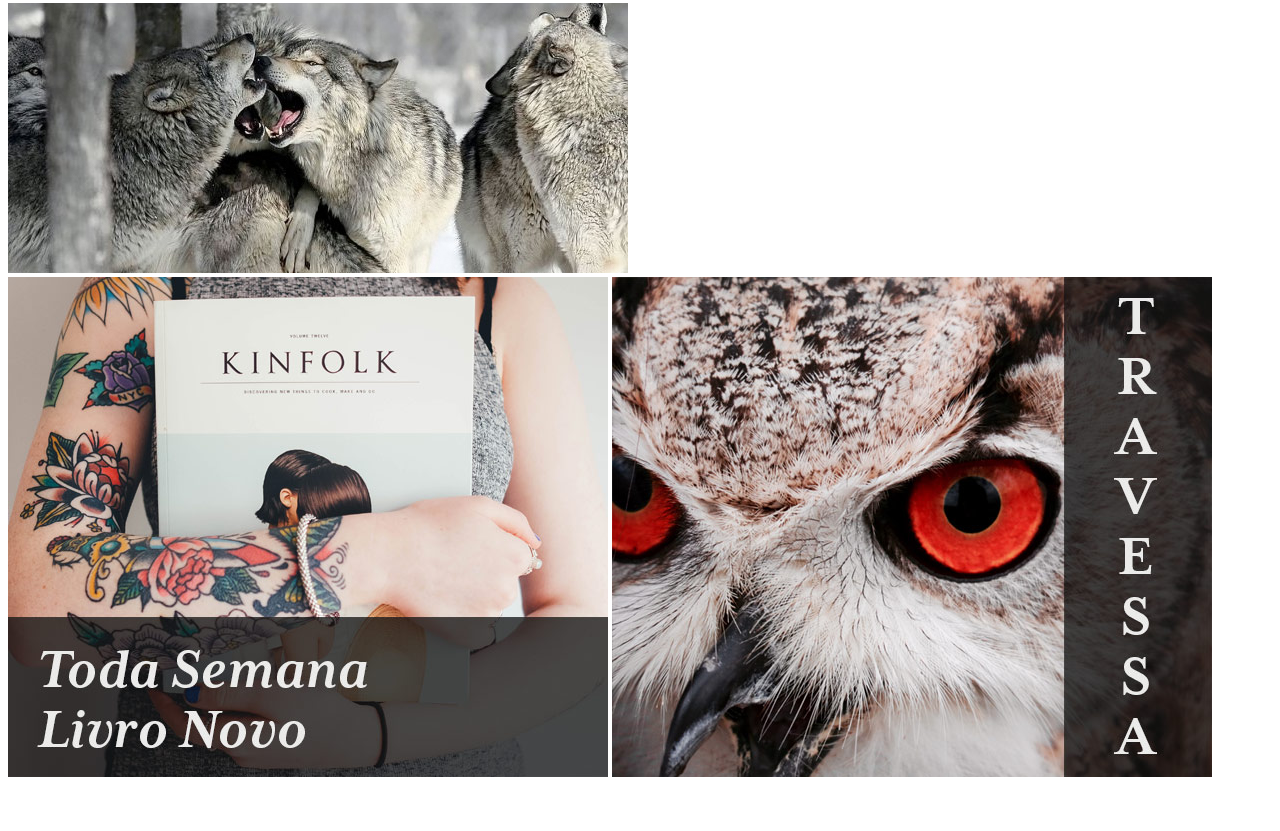
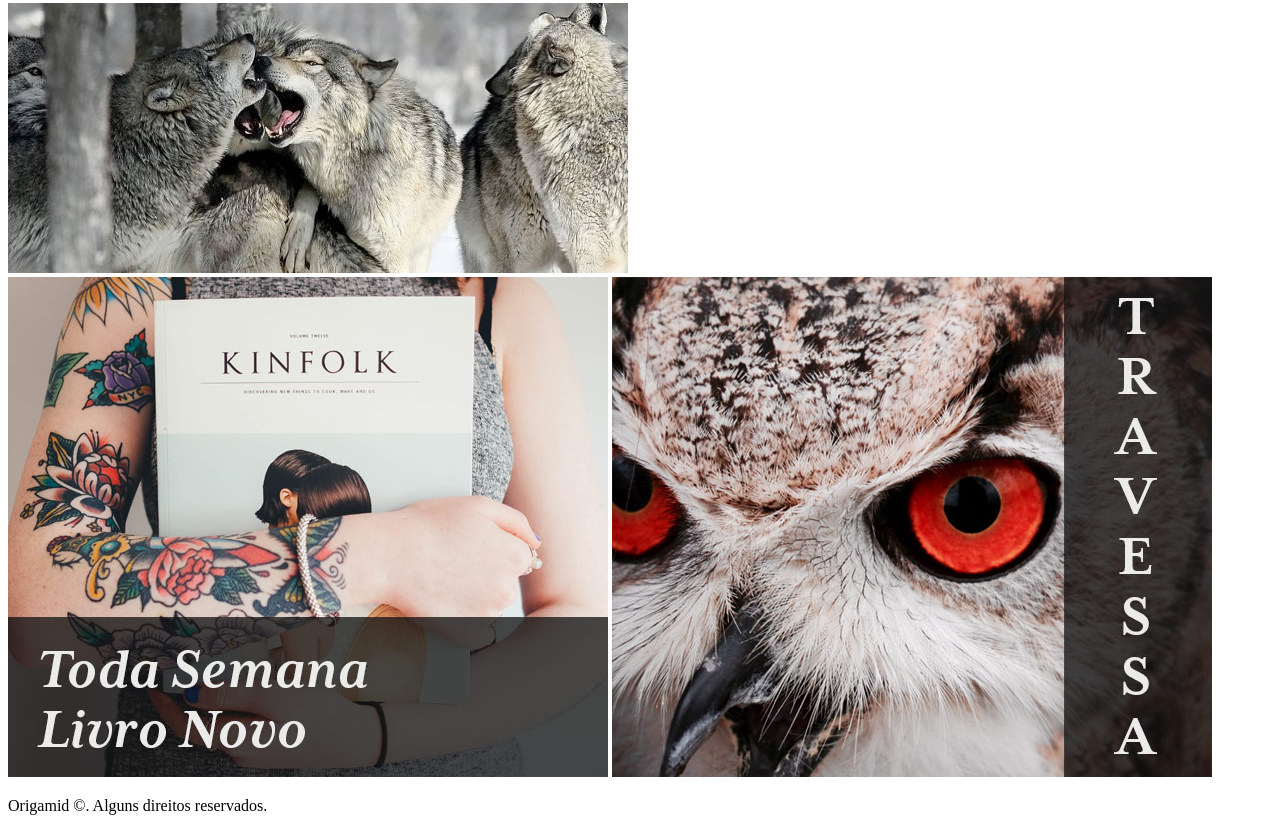
Before and after one commit to gabrielpampolin/curso-grid-layout, a plain HTML site: page index.html in a window 1280 px wide. Shown: the part 4123-4954 px from the top of the page. Before the commit the page ends 4912 px from the top, so only its background shows below. Drawn offline with Linux system fonts and the light colour scheme.

Commit message:
footer adicionado ao HTML

```diff
--- a/index.html
+++ b/index.html
@@ -110,6 +110,10 @@
                 <img src="imagens/anuncio-2.jpg" alt="anuncio 2">
             </div>
         </aside>
+
+        <footer class="footer">
+            <p>Origamid ©. Alguns direitos reservados.</p>
+        </footer>
     </div>
 </body>
 </html>
```
